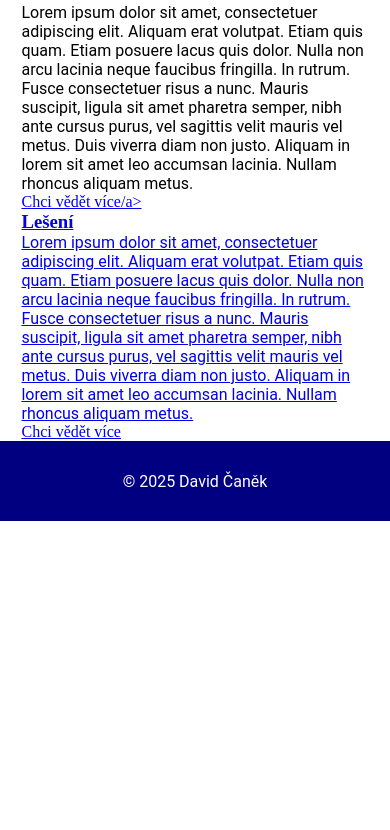
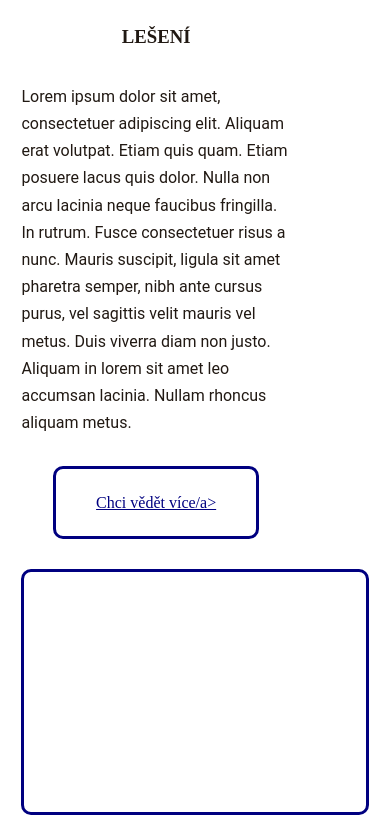
Before and after one commit to czTOX/czTOX.github.io, a plain HTML site: page index.html in a window 390 px wide. Shown: the part 130-960 px from the top of the page. Before the commit the page ends 844 px from the top, so only its background shows below. Drawn offline with Linux system fonts and the light colour scheme.

Commit message:
feat: progress #1

```diff
--- a/index.html
+++ b/index.html
@@ -30,22 +30,22 @@
         <div class="container">
             <div class="rentables">
                 <div class="rentable">
-                    <div class="rentable__text">
+                    <div class="rentable__col rentable__text">
                         <h3 class="heading-regular">Lešení</h3>
                         <p class="text-regular">Lorem ipsum dolor sit amet, consectetuer adipiscing elit. Aliquam erat volutpat. Etiam quis quam. Etiam posuere lacus quis dolor. Nulla non arcu lacinia neque faucibus fringilla. In rutrum. Fusce consectetuer risus a nunc. Mauris suscipit, ligula sit amet pharetra semper, nibh ante cursus purus, vel sagittis velit mauris vel metus. Duis viverra diam non justo. Aliquam in lorem sit amet leo accumsan lacinia. Nullam rhoncus aliquam metus.</p>
                         <a href="/leseni" class="rentable__button">Chci vědět více/a>
                     </div>
-                    <div class="rentable__photo">
+                    <div class="rentable__col rentable__photo">
 
                     </div>
                 </div>
-                <div class="rentable--reverse">
-                    <div class="rentable__text">
+                <div class="rentable rentable--reverse">
+                    <div class="rentable__col rentable__text">
                         <h3 class="heading-regular">Lešení</h3>
                         <p class="text-regular">Lorem ipsum dolor sit amet, consectetuer adipiscing elit. Aliquam erat volutpat. Etiam quis quam. Etiam posuere lacus quis dolor. Nulla non arcu lacinia neque faucibus fringilla. In rutrum. Fusce consectetuer risus a nunc. Mauris suscipit, ligula sit amet pharetra semper, nibh ante cursus purus, vel sagittis velit mauris vel metus. Duis viverra diam non justo. Aliquam in lorem sit amet leo accumsan lacinia. Nullam rhoncus aliquam metus.</p>
                         <a href="/leseni" class="rentable__button">Chci vědět více</a>
                     </div>
-                    <div class="rentable__photo">
+                    <div class="rentable__col rentable__photo">
 
                     </div>
                 </div>
--- a/index.scss
+++ b/index.scss
@@ -64,6 +64,173 @@ html {
 
 /* Main */
 
+.rentables {
+    display: flex;
+    flex-direction: column;
+}
+
+.rentable {
+	width: 100%;
+	display: flex;
+
+	&:not(:first-child) {
+		margin-top: 100px;
+
+		@media only screen and (max-width: 1366px) {
+			margin-top: 80px;
+		}
+
+		@media only screen and (max-width: 1024px) {
+			margin-top: 60px;
+		}
+	}
+
+	@media only screen and (max-width: 1024px) {
+		flex-direction: column !important;
+	}
+}
+
+.rentable__col {
+	width: 50%;
+	@media only screen and (max-width: 1024px) {
+		width: 100%;
+	}
+}
+
+.rentable__photo {
+	height: 650px;
+	border-radius: 4px;
+	img {
+		width: 100%;
+	}
+
+	@media only screen and (max-width: 1366px) {
+		height: 550px;
+	}
+
+	@media only screen and (max-width: 1024px) {
+		height: 400px;
+		border-radius: 0;
+	}
+
+	@media only screen and (max-width: 768px) {
+		height: 300px;
+	}
+
+	@media only screen and (max-width: 576px) {
+		height: 200px;
+	}
+}
+
+.rentable {
+	.rentable__text {
+		margin-left: 40px;
+
+        max-width: 410px;
+        width: 100%;
+        margin-left: 100px;
+
+        @media only screen and (max-width: 1366px) {
+            max-width: 360px;
+        }
+
+        @media only screen and (max-width: 1024px) {
+            width: 77.6%;
+            max-width: 100%;
+            margin-left: 0px;
+			margin-top: 40px;
+			align-items: center;
+        }
+	}
+}
+
+.rentable__text {
+	h3,h2 {
+		text-transform: uppercase;
+	}
+	@media only screen and (max-width: 1024px) {
+		width: 100%;
+		max-width: 200px;
+	}
+}
+
+.rentable--reverse {
+	flex-direction: row-reverse;
+
+	.rentable__text {
+		align-items: center;
+        max-width: 410px;
+        width: 100%;
+
+        @media only screen and (max-width: 1366px) {
+            max-width: 360px;
+        }
+
+        @media only screen and (max-width: 1024px) {
+            width: 77.6%;
+            max-width: 100%;
+            margin-top: 40px;
+        }
+	}
+
+}
+
+#image-leseni {
+	background: url("/images/leseni.jpg");
+	background-repeat: no-repeat;
+	background-size: cover;
+	background-position: center;
+}
+
+.rentable__text {
+	display: flex;
+	justify-content: center;
+	flex-direction: column;
+	font-size: 17px;
+	color: #211913;
+	line-height: 1.7;
+
+    p {
+        margin-top: 40px;
+
+        @media only screen and (max-width: 768px) {
+            margin-top: 30px;
+        }
+    }
+
+	@media only screen and (max-width: 1366px) {
+		font-size: 16px;
+	}
+}
+
+.rentable__button {
+    border: 3px solid navy;
+    border-radius: 10px;
+    padding: 20px 40px;
+	margin-top: 60px;
+    transition: .3s;
+    background: white;
+    color: #000080;
+
+    &:hover {
+        background: navy;
+        color: white;
+    }
+
+	@media only screen and (max-width: 1366px) {
+		margin-top: 50px;
+	}
+
+	@media only screen and (max-width: 1024px) {
+		margin-top: 40px;
+	}
+
+	@media only screen and (max-width: 768px) {
+		margin-top: 30px;
+	}
+}
+
+
 /* Footer */
 
 footer {
```
Also changed, not shown: exportedStyles.css, 1 other file.
